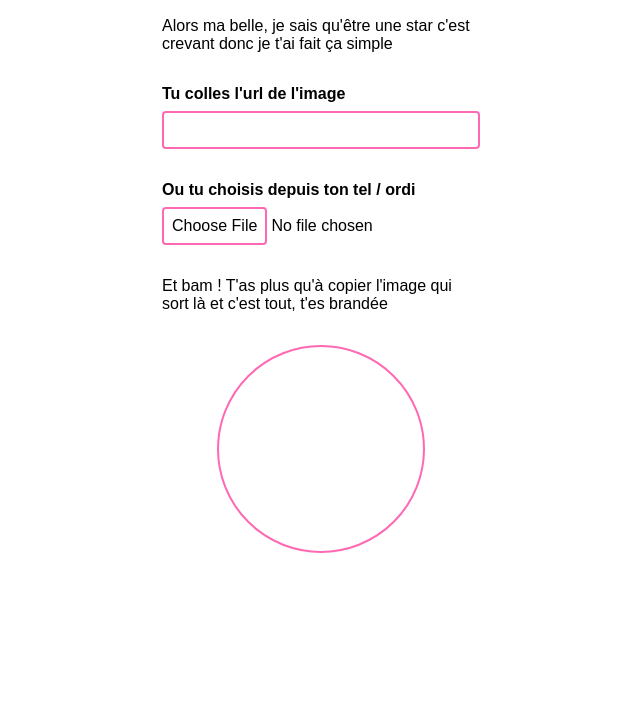
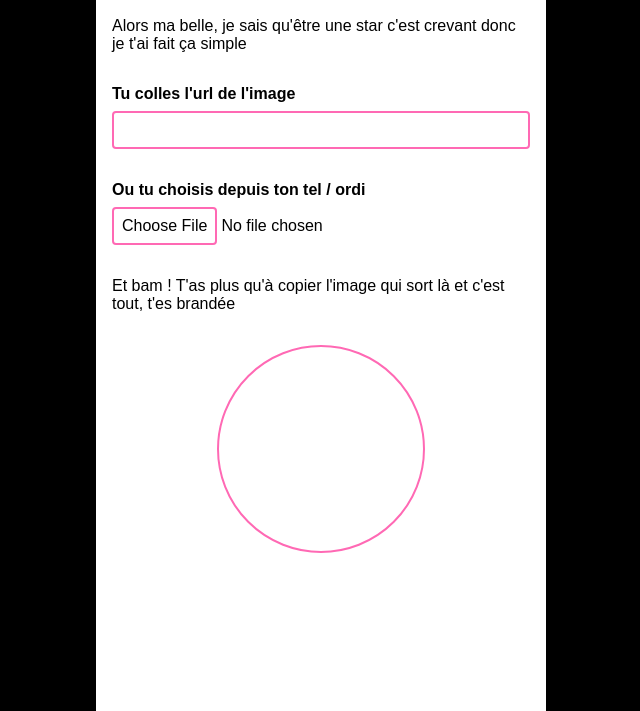
Before and after one commit to Gorlanova/avatar, a website: page index.html in a window 1280 px wide. Shown: the part 89-800 px from the top of the page, without its empty margins (319-959 px from the left). Drawn offline with Linux system fonts and the light colour scheme.

Commit message:
fix style

```diff
--- a/style.css
+++ b/style.css
@@ -1,3 +1,8 @@
+html {
+  height: 100%;
+  background-color: black;
+}
+
 * {
   box-sizing: border-box;
   margin: 0;
@@ -21,7 +26,9 @@ body,
 }
 
 body {
-  max-width: 350px;
+  min-height: 100%;
+  background-color: white;
+  max-width: 450px;
   margin: 0 auto;
   padding: 2rem 1rem;
   gap: 2rem;
```
